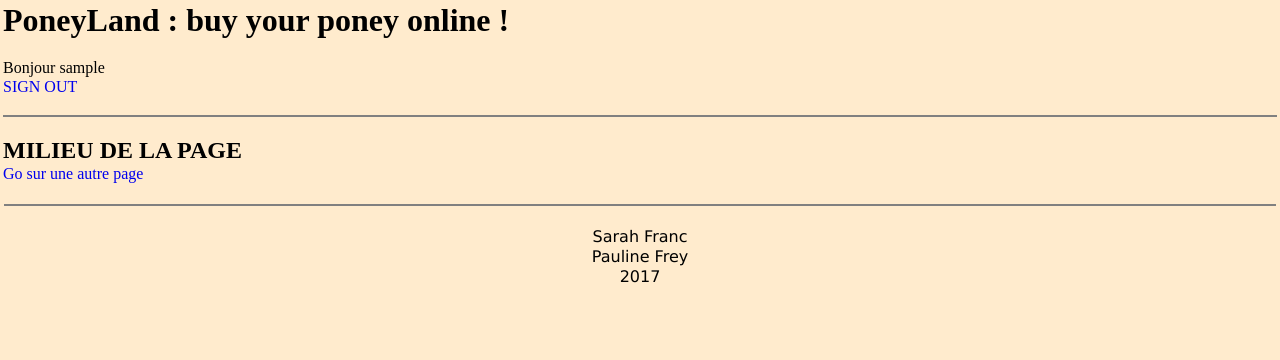
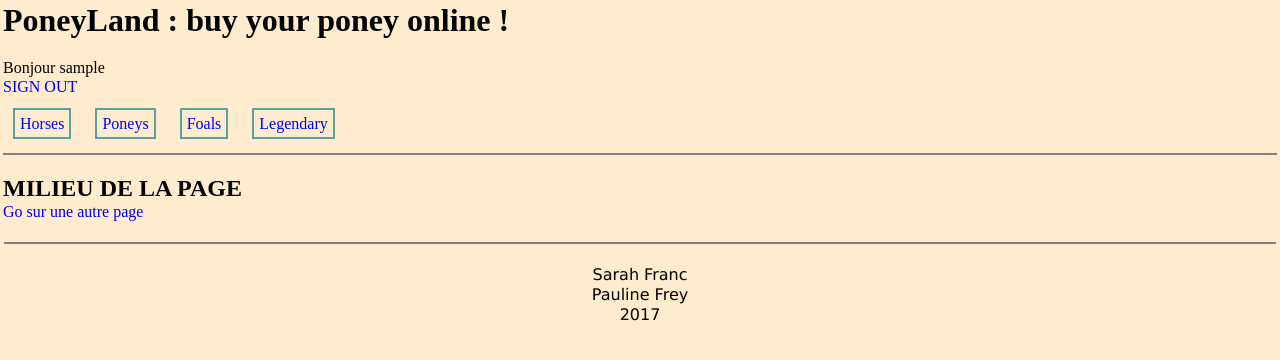
Before and after one commit to curquiza/42_Rush00_PHP, a PHP site: page / in a window 1280 px wide. Shown: the top 360 px of the page. Run offline with PHP 8.4, Linux system fonts and the light colour scheme; the visitor is signed in with stand-in values (Sample User, id 1).

Commit message:
ajout menu dans le header

```diff
--- a/header.php
+++ b/header.php
@@ -16,5 +16,12 @@ else
 }
 ?>
 <br />
+<div>
+    <a class="category" href="horse.php">Horses</a>
+    <a class="category" href="poney.php">Poneys</a>
+    <a class="category" href="foal.php">Foals</a>
+    <a class="category" href="legendary.php">Legendary</a>
+</div>
+<br />
 <hr color=grey size=2% />
 <br />
--- a/index.css
+++ b/index.css
@@ -10,6 +10,14 @@ html
     background-color:  blanchedalmond;
 }
 
+.category
+{
+    text-align: center;
+    border: 2px solid cadetblue;
+    margin: 10px;
+    padding: 5px;
+}
+
 .footer
 {
     text-align: center;
```
